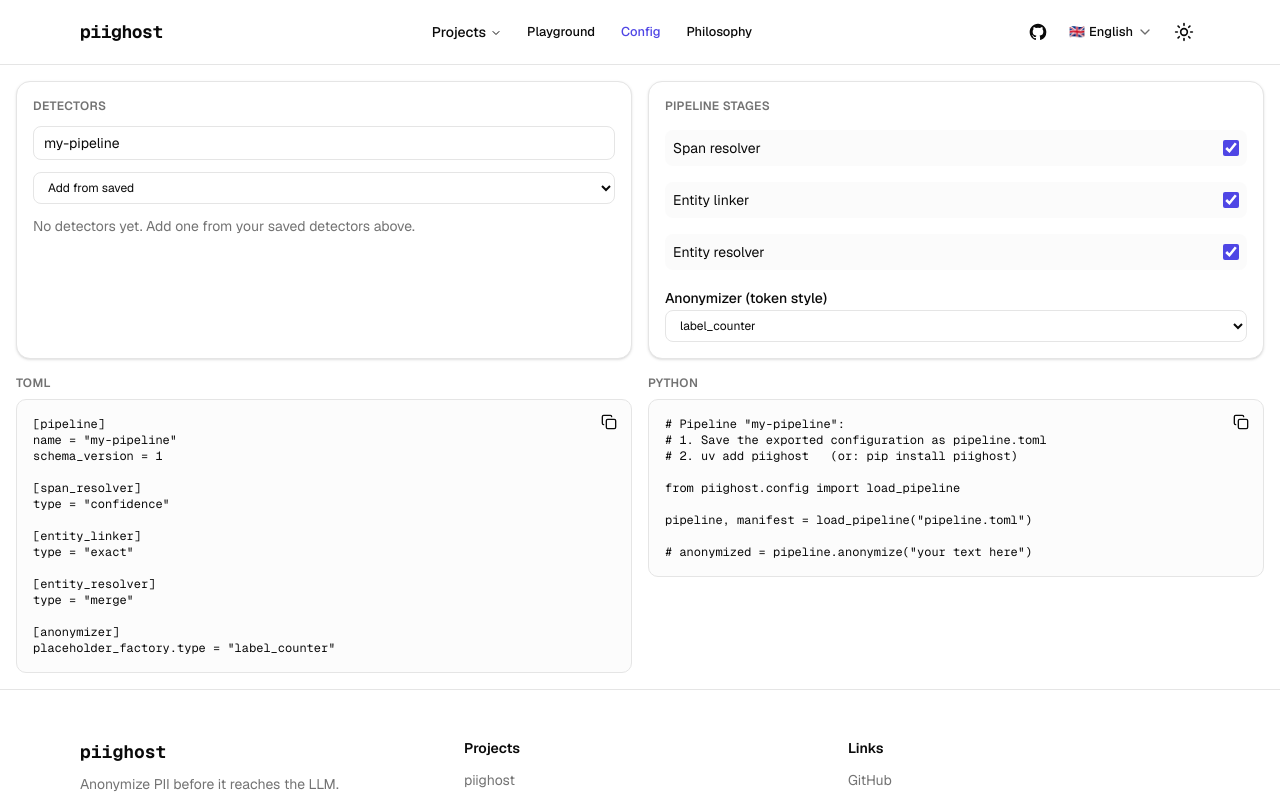
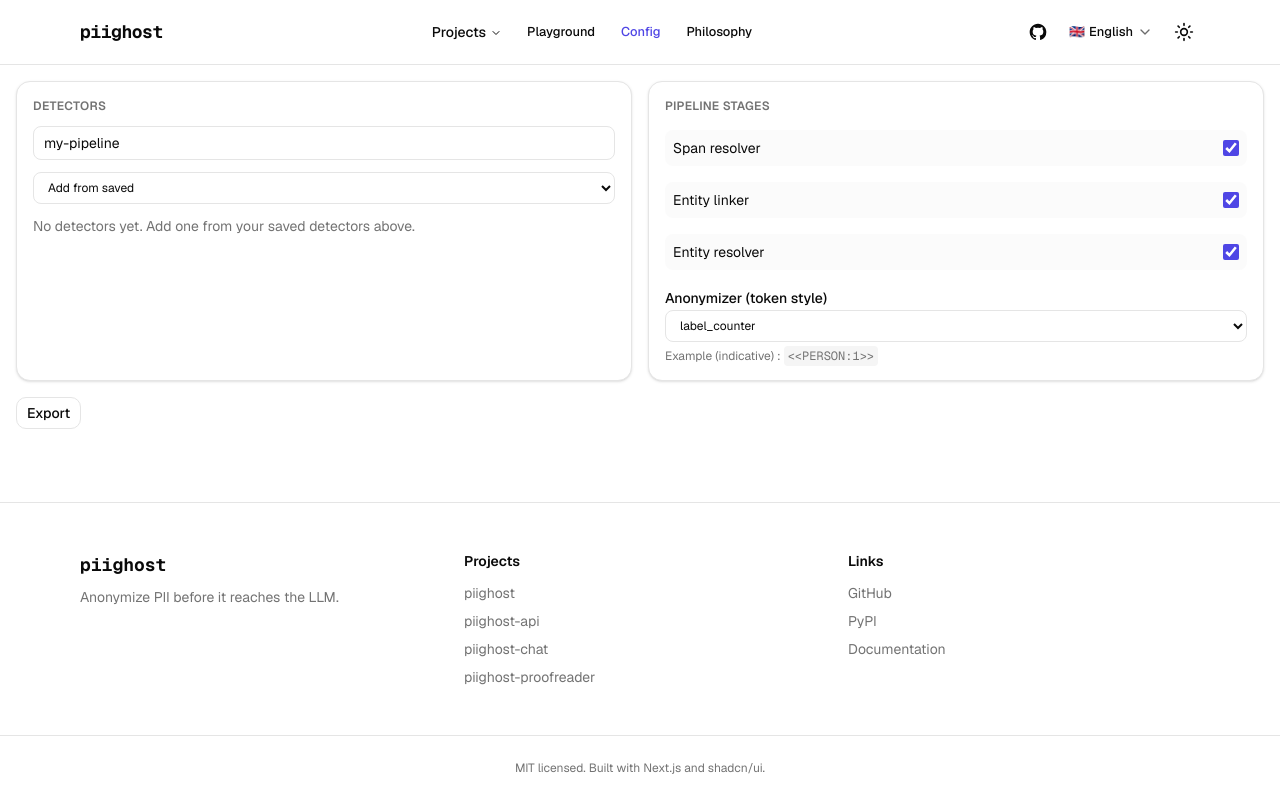
Before and after one commit to Athroniaeth/piighost-studio, a Next.js app: page /config in a window 1280 px wide. Shown: the top 800 px of the page. Built offline with nearby package versions, Linux system fonts and the light colour scheme.

Commit message:
feat(config): token-style examples and an Export button (view TOML/Python, download .toml)
Shows an indicative example of each anonymizer token style, and replaces the
always-visible export boxes with an Export toggle exposing TOML/Python tabs and
a .toml download.

```diff
--- a/src/components/playground/config-builder.tsx
+++ b/src/components/playground/config-builder.tsx
@@ -2,12 +2,14 @@
 
 import { useEffect, useState } from "react";
 import Link from "next/link";
+import { Button } from "@/components/ui/button";
 import { CopyButton } from "@/components/copy-button";
 import {
   defaultPipeline,
   defaultPlaceholder,
   PLACEHOLDER_TYPES,
   type ConfigPipeline,
+  type Placeholder,
   type PlaceholderType,
 } from "@/lib/detector-config";
 import { toToml, toPython } from "@/lib/pipeline-export";
@@ -26,6 +28,32 @@
   );
 }
 
+/** Indicative example of what each token style produces for a PERSON entity.
+ *  The exact format is decided by the piighost placeholder factories; these are
+ *  illustrative, matching the documented strategies. */
+function tokenExample(ph: Placeholder): string {
+  switch (ph.type) {
+    case "label_counter":
+      return "<<PERSON:1>>";
+    case "label_hash":
+      return "<<PERSON:a1b2c3d4>>";
+    case "label":
+      return "<PERSON>";
+    case "mask":
+      return (ph.maskChar || "*").repeat(8);
+    case "redact_counter":
+      return "[REDACT:1]";
+    case "redact_hash":
+      return "[REDACT:a1b2c3d4]";
+    case "redact":
+      return "[REDACT]";
+    case "faker_counter":
+    case "faker_hash":
+    case "faker":
+      return "Jordan Hale";
+  }
+}
+
 function Toggle({ label, on, onToggle }: { label: string; on: boolean; onToggle: () => void }) {
   return (
     <label className="flex cursor-pointer items-center justify-between gap-2 rounded-md bg-muted/40 p-2 text-sm">
@@ -40,6 +68,8 @@
   const pg = t.playground;
   const [pipeline, setPipeline] = useState<ConfigPipeline>(defaultPipeline());
   const [saved, setSaved] = useState<SavedDetector[]>([]);
+  const [showExport, setShowExport] = useState(false);
+  const [exportTab, setExportTab] = useState<"toml" | "python">("toml");
 
   useEffect(() => {
     // eslint-disable-next-line react-hooks/set-state-in-effect
@@ -74,6 +104,16 @@
       [next[i], next[j]] = [next[j], next[i]];
       return { ...p, detectors: next };
     });
+  }
+
+  function downloadToml() {
+    const blob = new Blob([toToml(pipeline)], { type: "application/toml" });
+    const url = URL.createObjectURL(blob);
+    const a = document.createElement("a");
+    a.href = url;
+    a.download = `${pipeline.name.trim() || "pipeline"}.toml`;
+    a.click();
+    URL.revokeObjectURL(url);
   }
 
   return (
@@ -153,6 +193,10 @@
                 <option key={ty} value={ty}>{ty}</option>
               ))}
             </select>
+            <p className="text-xs text-muted-foreground">
+              {pg.tokenExample} :{" "}
+              <code className="rounded bg-muted px-1 py-0.5 font-mono">{tokenExample(ph)}</code>
+            </p>
 
             {(ph.type === "label_hash" || ph.type === "redact_hash" || ph.type === "faker_hash") && (
               <label className="flex items-center justify-between gap-2 text-sm">
@@ -198,9 +242,40 @@
         </section>
       </div>
 
-      <div className="grid gap-4 lg:grid-cols-2">
-        <ExportBox title={pg.exportToml} code={toToml(pipeline)} />
-        <ExportBox title={pg.exportPython} code={toPython(pipeline)} />
+      <div className="space-y-3">
+        <div className="flex items-center gap-2">
+          <Button variant="outline" onClick={() => setShowExport((s) => !s)}>
+            {pg.exportTitle}
+          </Button>
+          {showExport && (
+            <Button variant="outline" onClick={downloadToml}>
+              {pg.downloadToml}
+            </Button>
+          )}
+        </div>
+
+        {showExport && (
+          <div className="space-y-2">
+            <div className="flex gap-1">
+              {(["toml", "python"] as const).map((tab) => (
+                <button
+                  key={tab}
+                  type="button"
+                  onClick={() => setExportTab(tab)}
+                  className={`rounded-md px-3 py-1 text-xs ${
+                    exportTab === tab ? "bg-primary text-primary-foreground" : "bg-muted text-muted-foreground"
+                  }`}
+                >
+                  {tab === "toml" ? pg.exportToml : pg.exportPython}
+                </button>
+              ))}
+            </div>
+            <ExportBox
+              title={exportTab === "toml" ? pg.exportToml : pg.exportPython}
+              code={exportTab === "toml" ? toToml(pipeline) : toPython(pipeline)}
+            />
+          </div>
+        )}
       </div>
     </div>
   );
--- a/src/i18n/en.ts
+++ b/src/i18n/en.ts
@@ -297,8 +297,11 @@
     patternsHint: "Each line maps a label to a regular expression.",
     pipelineNameLabel: "Pipeline name",
     emptyPipeline: "No detectors yet. Add one from your saved detectors above.",
+    exportTitle: "Export",
     exportToml: "TOML",
     exportPython: "Python",
+    downloadToml: "Download .toml",
+    tokenExample: "Example (indicative)",
     saveDetector: "Save detector",
     detectorName: "Detector name",
     savedDetectors: "Saved detectors",
--- a/src/i18n/fr.ts
+++ b/src/i18n/fr.ts
@@ -298,8 +298,11 @@
     patternsHint: "Chaque ligne associe un label à une expression régulière.",
     pipelineNameLabel: "Nom de la pipeline",
     emptyPipeline: "Aucun détecteur. Ajoutez-en un depuis vos détecteurs sauvegardés.",
+    exportTitle: "Export",
     exportToml: "TOML",
     exportPython: "Python",
+    downloadToml: "Télécharger le .toml",
+    tokenExample: "Exemple (indicatif)",
     saveDetector: "Sauvegarder le détecteur",
     detectorName: "Nom du détecteur",
     savedDetectors: "Détecteurs sauvegardés",
--- a/src/i18n/types.ts
+++ b/src/i18n/types.ts
@@ -158,8 +158,11 @@
     patternsHint: string;
     pipelineNameLabel: string;
     emptyPipeline: string;
+    exportTitle: string;
     exportToml: string;
     exportPython: string;
+    downloadToml: string;
+    tokenExample: string;
     saveDetector: string;
     detectorName: string;
     savedDetectors: string;
```
